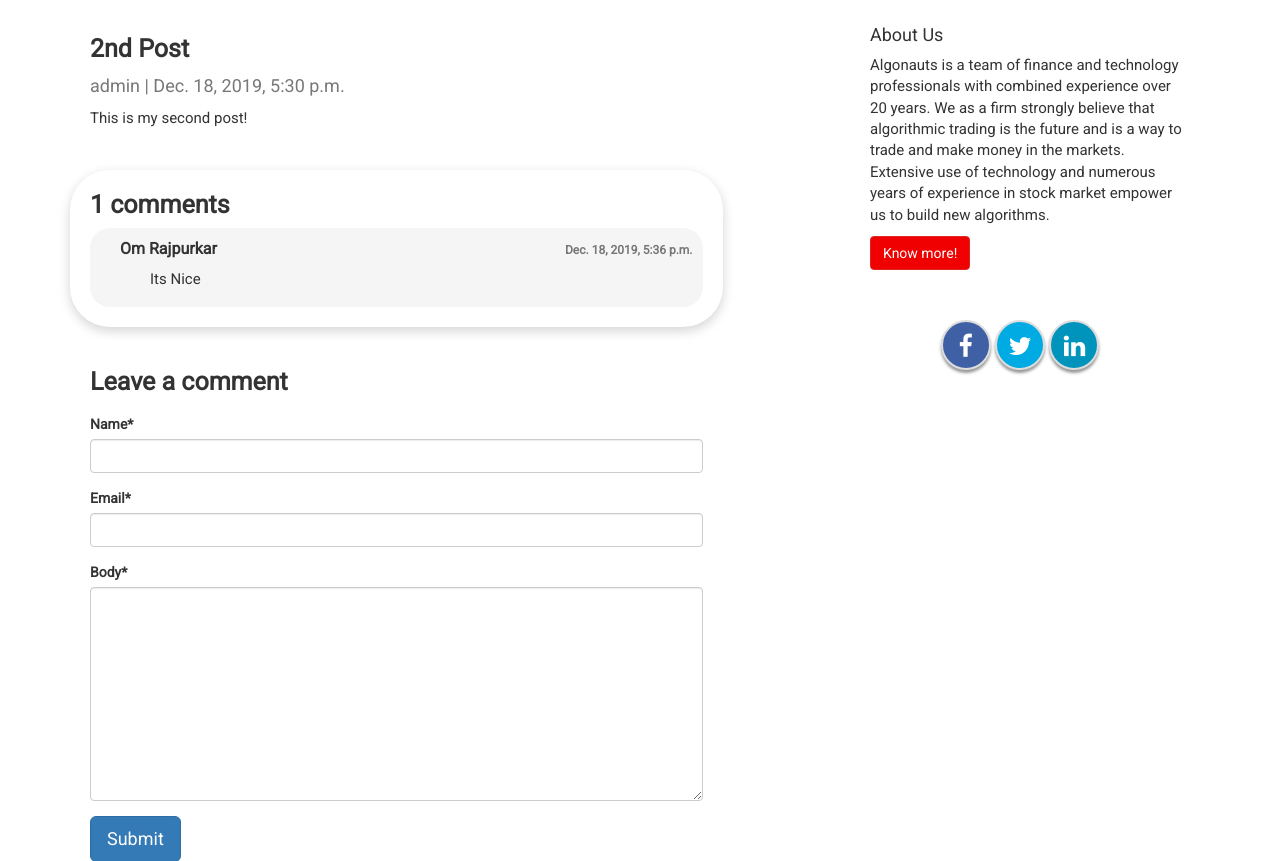
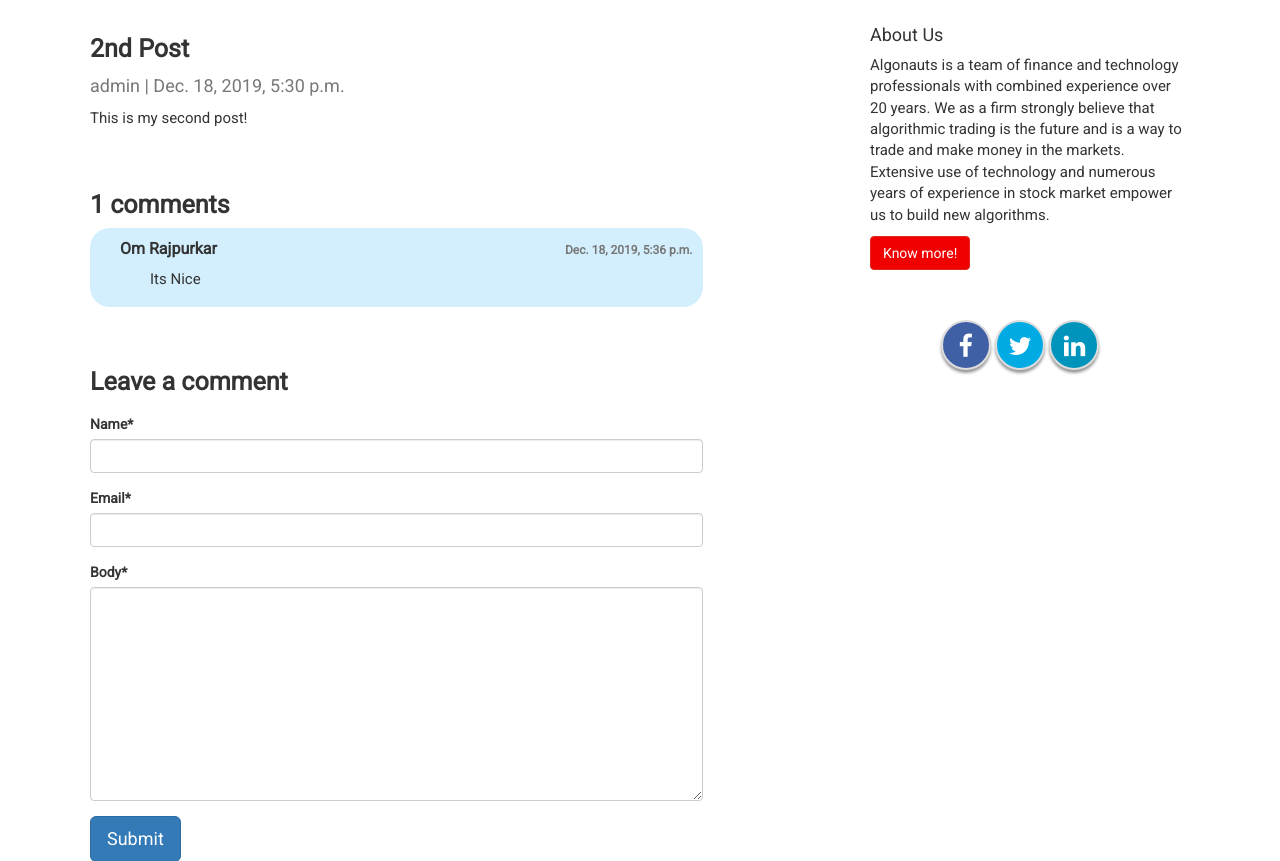
Before and after one commit to rushike/algo-helios, a Django app: a page that uses templates/post_detail.html in a window 1280 px wide. Shown: the part 86-947 px from the top of the page. Run offline with Django 3.2, Linux system fonts and the light colour scheme; data comes from the database, SQL or seed files in the repository; some libraries are stand-ins or nearby versions; some web fonts are replaced.

Commit message:
Comment UI Updated

```diff
--- a/templates/post_detail.html
+++ b/templates/post_detail.html
@@ -42,12 +42,6 @@
       margin-bottom:5rem;
     }
 
-    .comment-card{
-      border-radius: 4rem;
-      border-width: thin;
-      box-shadow: 0 4px 12px #D4D4D4;
-    }
-
 </style>
 
 <div class="container">
@@ -69,7 +63,7 @@
         <h2 style="font-size: 2.5rem; font-weight: 800;">{{ comments.count }} comments</h2>
 
         {% for comment in comments %}
-        <div class="comments" style="padding: 10px; padding: 10px; background: whitesmoke; border-radius: 2rem; margin-bottom: 1rem;">
+        <div class="comments" style="padding: 10px; padding: 10px; background:#D3EFFD; border-radius: 2rem; margin-bottom: 1rem;">
           <p class="font-weight-bold" style="font-size: 1.6rem; margin-left:2rem;font-weight: bold;">
             {{ comment.name }}
             <span class=" text-muted font-weight-normal" style="font-size: 1.2rem; margin-left:1rem; margin-top: 0.4rem; float: right;">
```
